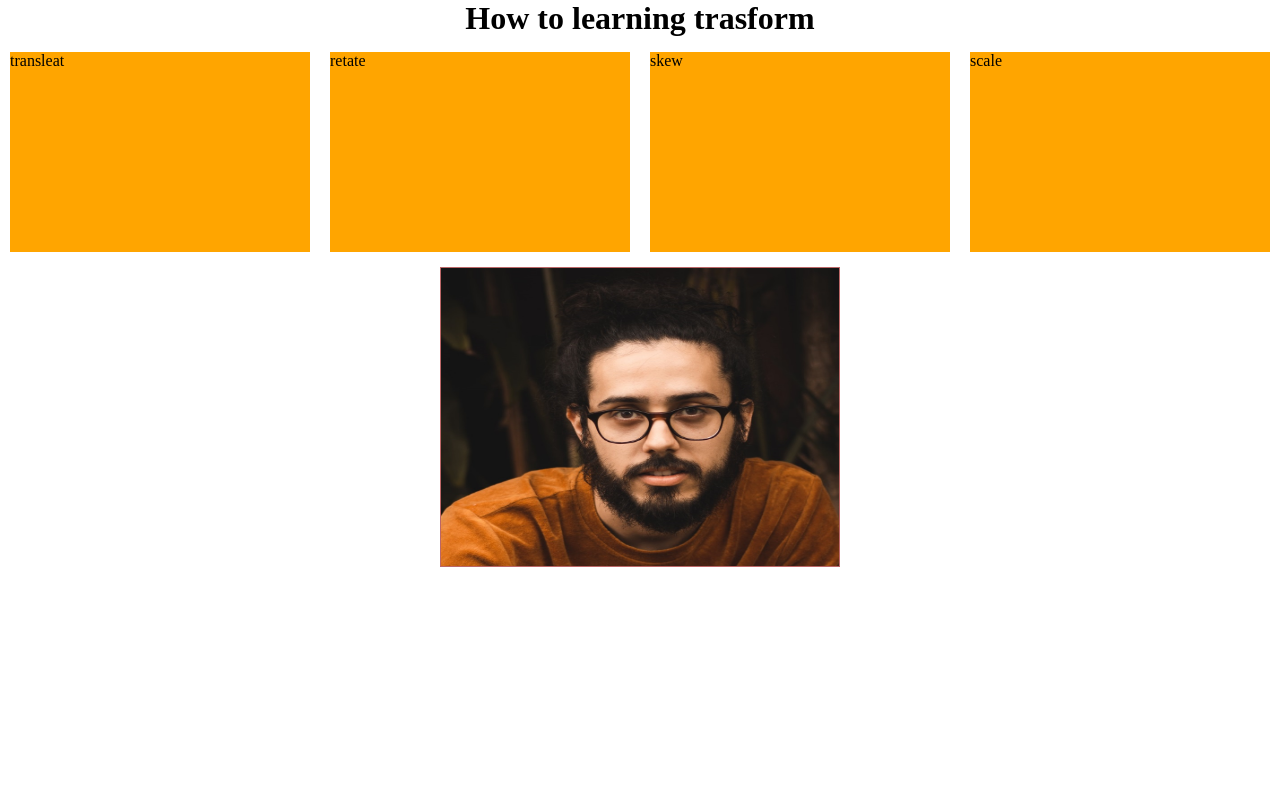
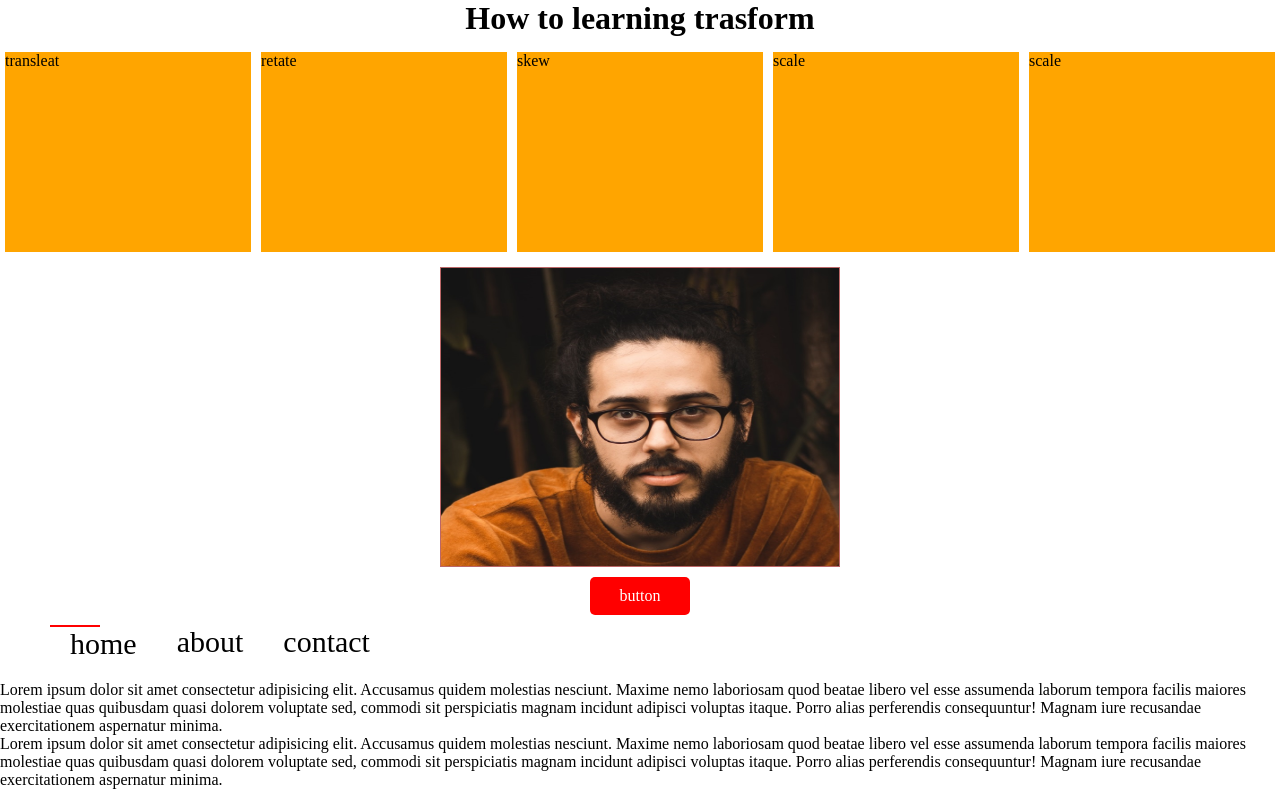
Before and after one commit to nurnaby/Basic-htmlCss-to-Advance-course, a plain HTML site: page transform/index.html in a window 1280 px wide. Drawn offline with Linux system fonts and the light colour scheme.

Commit message:
css position hover effict

```diff
--- /dev/null
+++ b/position/style.css
@@ -0,0 +1,43 @@
+body {
+    margin: 0;
+    padding: 0;
+    box-sizing: border-box;
+}
+
+.container {
+    width: 800px;
+    margin: 40px auto;
+    text-align: center;
+}
+
+.card_body {
+    width: 300px;
+    height: 300px;
+    position: relative;
+}
+
+img {
+    width: 100%;
+    height: 100%;
+}
+
+.card_inner {
+    width: 0;
+    height: 0;
+    background-color: rgba(0, 0, 0, 0.7);
+    text-align: center;
+    position: absolute;
+    top: 0;
+    right: 0;
+    color: #fff;
+    visibility: hidden;
+    transition: .5s;
+    opacity: 0;
+}
+
+.card_body:hover .card_inner {
+    width: 100%;
+    height: 100%;
+    visibility: visible;
+    opacity: 1;
+}
--- /dev/null
+++ b/style.css
@@ -0,0 +1,63 @@
+* {
+    margin: 0;
+    padding: 0;
+    box-sizing: border-box;
+}
+
+h1 {
+    text-align: center;
+}
+
+.wrap {
+    display: flex;
+    width: 100%;
+    justify-content: space-around;
+    margin: 10Px 0;
+}
+
+.card-group {
+    background-color: orange;
+    width: 300px;
+    height: 200px;
+    margin: 5px;
+    transition: all .5s ease-out;
+}
+
+.card1 {}
+
+.card1:hover {
+    transform: translate(20px, 20px);
+}
+
+.card2:hover {
+    transform: rotate(180deg);
+}
+
+.card3:hover {
+    transform: skew(180deg);
+}
+
+.card4 {}
+
+.card4:hover {
+    transform: scale(2.2);
+    overflow: hidden;
+}
+
+.images_area {
+    margin: 0 auto;
+    width: 400px;
+    height: 300px;
+    border: 1px solid rgb(187, 103, 103);
+    overflow: hidden;
+}
+
+.images_area img {
+    width: 100%;
+    height: 100%;
+    transition: .4s;
+}
+
+.images_area img:hover {
+    transform: scale(1.1);
+}
--- a/transform/index.html
+++ b/transform/index.html
@@ -24,10 +24,27 @@
         <div class="card-group card4">
             <p>scale</p>
         </div>
+        <div class="card-group card5">
+            <p>scale</p>
+        </div>
     </div>
     <div class="images_area">
         <img src="img/member1.jpg" alt="">
     </div>
+    <div class="button">
+        <a href="">button</a>
+    </div>
+    <nav>
+        <ul>
+            <li class="text"><a href="">home</a></li>
+            <li><a href="">about</a></li>
+            <li><a href="">contact</a></li>
+        </ul>
+    </nav>
+    <p>Lorem ipsum dolor sit amet consectetur adipisicing elit. Accusamus quidem molestias nesciunt. Maxime nemo laboriosam quod beatae libero vel esse assumenda laborum tempora facilis maiores molestiae quas quibusdam quasi dolorem voluptate sed, commodi
+        sit perspiciatis magnam incidunt adipisci voluptas itaque. Porro alias perferendis consequuntur! Magnam iure recusandae exercitationem aspernatur minima.</p>
+    <p>Lorem ipsum dolor sit amet consectetur adipisicing elit. Accusamus quidem molestias nesciunt. Maxime nemo laboriosam quod beatae libero vel esse assumenda laborum tempora facilis maiores molestiae quas quibusdam quasi dolorem voluptate sed, commodi
+        sit perspiciatis magnam incidunt adipisci voluptas itaque. Porro alias perferendis consequuntur! Magnam iure recusandae exercitationem aspernatur minima.</p>
 </body>
 
 </html>
--- a/transform/style.css
+++ b/transform/style.css
@@ -23,6 +23,16 @@ h1 {
     transition: all .5s ease-out;
 }
 
+
+/* .card-group::before {
+    content: '';
+    width: 100%;
+    height: 100%;
+    top: 0;
+    left: 0;
+    background-color: black;
+} */
+
 .card1 {}
 
 .card1:hover {
@@ -37,7 +47,9 @@ h1 {
     transform: skew(180deg);
 }
 
-.card4 {}
+.card5:hover {
+    background-color: black;
+}
 
 .card4:hover {
     transform: scale(2.2);
@@ -61,3 +73,64 @@ h1 {
 .images_area img:hover {
     transform: scale(1.1);
 }
+
+.button {
+    text-align: center;
+    margin: 10px 0;
+}
+
+.button a {
+    background-color: red;
+    display: inline-block;
+    padding: 10Px 30px;
+    text-decoration: none;
+    color: #fff;
+    border-radius: 5px;
+    position: relative;
+    z-index: 1
+}
+
+.button a::before {
+    content: '';
+    width: 0;
+    height: 100%;
+    position: absolute;
+    top: 0;
+    right: 0;
+    background-color: black;
+    border-radius: 5px;
+    transition: .4s;
+    z-index: -1;
+}
+
+.button a:hover::before {
+    width: 100%;
+}
+
+ul {
+    margin: 0 50px;
+    display: flex;
+    margin-bottom: 20px;
+
+}
+
+li {
+    list-style: none;
+}
+
+li a {
+    text-decoration: none;
+    padding: 10px;
+    margin: 10px;
+    font-size: 30px;
+    color: black;
+}
+
+.text::before {
+    content: '';
+    display: block;
+
+    width: 50px;
+    height: 2px;
+    background-color: red;
+}
```
Also changed, not shown: index.html (added, +33 -0 lines), position/index.html (added, +30 -0 lines), img/member1.jpg (added), position/img/member1.jpg (added), 1 other file.
